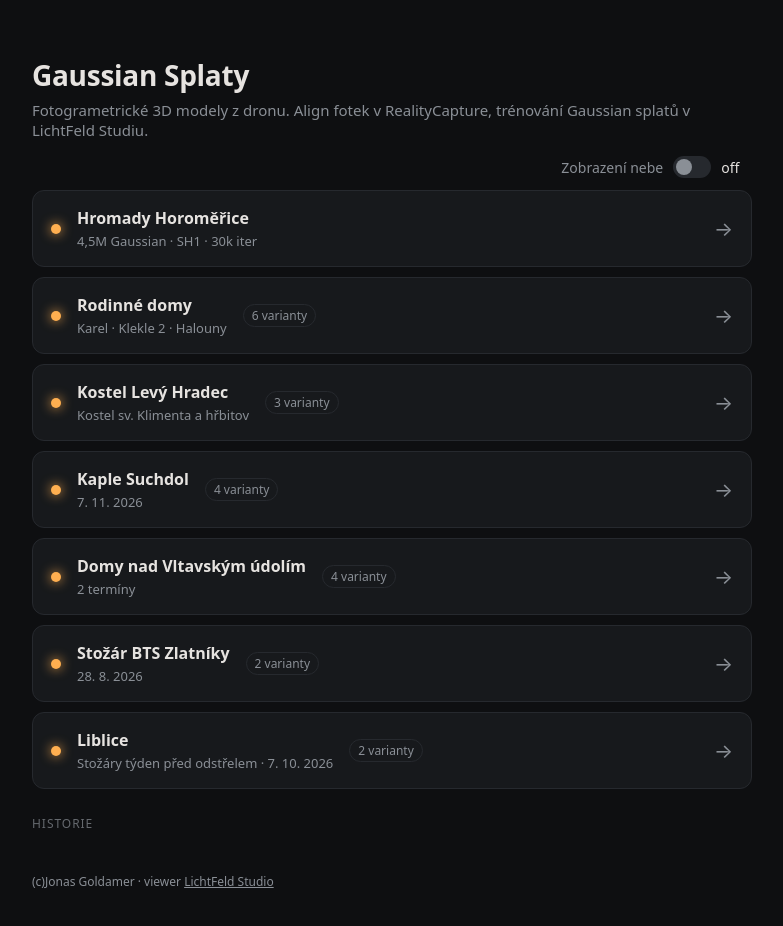
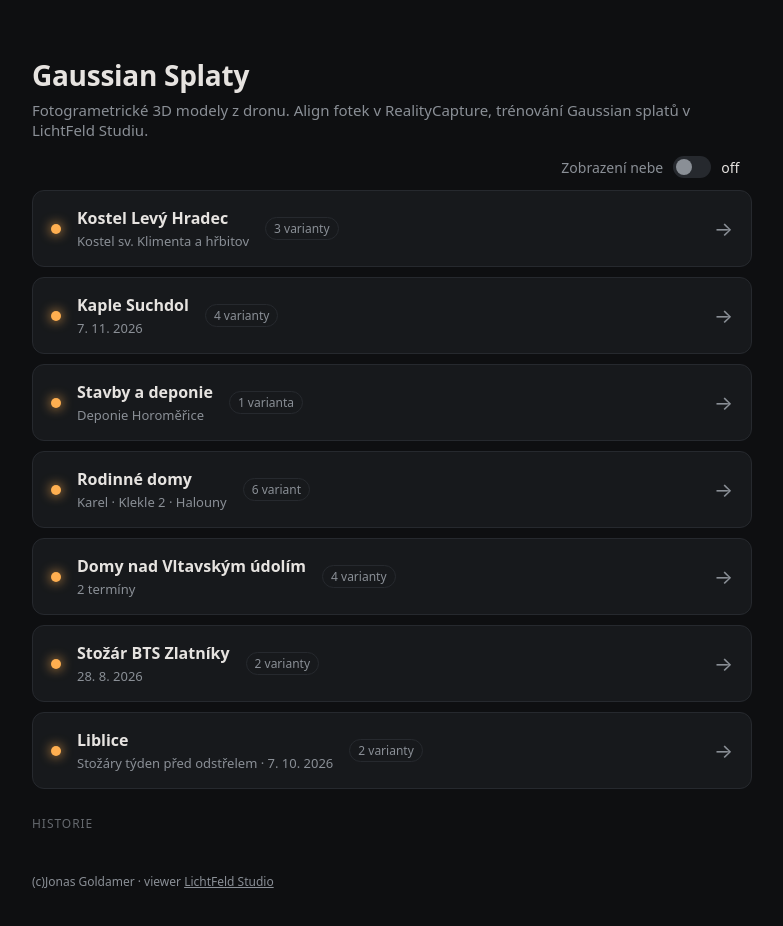
Before and after one commit to JonGold83/JonGaussianSplatts, a plain HTML site: page index.html in a window 1280 px wide. Shown: the whole page, without its empty margins (248-1031 px from the left). Drawn offline with Linux system fonts and the light colour scheme.

Commit message:
Menu: Kostel a Kaple nahoru, sekce Stavby a deponie (Deponie Horomerice) rozbalovaci
Co-Authored-By: Claude Opus 5.5 <noreply@anthropic.com>

```diff
--- a/history.json
+++ b/history.json
@@ -1,5 +1,5 @@
 [
-  {"datum": "2026-11-27", "cas": "16:32", "akce": "přidáno", "kategorie": "Hromady Horoměřice", "nazev": "Hromady Horoměřice", "soubor": "Hromady_Horomerice_4,5M_SH1_30k-iter.sog"},
+  {"datum": "2026-11-27", "cas": "16:32", "akce": "přidáno", "kategorie": "Stavby a deponie", "nazev": "Deponie Horoměřice", "soubor": "Hromady_Horomerice_4,5M_SH1_30k-iter.sog"},
   {"datum": "2026-11-27", "cas": "13:30", "akce": "odstraněno", "kategorie": "Rodinné domy", "nazev": "Klekle 2 – depth", "soubor": "Klekle2_B_depth_4,3M_SH1_30k-iter.sog"},
   {"datum": "2026-11-27", "cas": "13:30", "akce": "odstraněno", "kategorie": "Rodinné domy", "nazev": "Klekle 2 – low density 0,9M", "soubor": "Klekle2_LowDensity_0,9M_SH1_30k-iter.sog"},
   {"datum": "2026-11-27", "cas": "13:15", "akce": "nahrazeno", "kategorie": "Rodinné domy", "nazev": "Karel", "soubor": "Karel_Dum_4,4M_SH1_30k-iter.sog"},
--- a/index.html
+++ b/index.html
@@ -86,17 +86,6 @@
   // Skupina: { name, meta, variants: [[nazev, popis, soubor.sog], ...] }
   // Skupina s 1 variantou = primy odkaz bez rozbaleni
   const groups = [
-    { name: 'Hromady Horoměřice', meta: '4,5M Gaussian · SH1 · 30k iter', variants: [
-      ['Hromady Horoměřice', '4,5M Gaussian · SH1 · 30k iter', 'Hromady_Horomerice_4,5M_SH1_30k-iter.sog'],
-    ]},
-    { name: 'Rodinné domy', meta: 'Karel · Klekle 2 · Halouny', variants: [
-      ['Karel',    '4,4M Gaussian · SH1 · 30k iter',           'Karel_Dum_4,4M_SH1_30k-iter.sog'],
-      ['Karel – low density', '0,9M Gaussian · SH1 · 30k iter', 'Karel_Dum_LowDensity_0,9M_SH1_30k-iter.sog'],
-      ['Klekle 2', '4,3M Gaussian · SH1 · 30k iter',           'Klekle2_4,3M_SH1_30k-iter.sog'],
-      ['Klekle 2 – low density', '1,8M Gaussian · SH1 · 30k iter', 'Klekle2_LowDensity_1,8M_SH1_30k-iter.sog'],
-      ['Halouny',  '4,5M Gaussian · SH1 · 30k iter',           'Halouny_Dum_4,5M_SH1_30k-iter.sog'],
-      ['Halouny – low density', '0,9M Gaussian · SH1 · 30k iter', 'Halouny_Dum_LowDensity_0,9M_SH1_30k-iter.sog'],
-    ]},
     { name: 'Kostel Levý Hradec', meta: 'Kostel sv. Klimenta a hřbitov', variants: [
       ['Kostel a hřbitov', '4,6M Gaussian · SH1 · 30k iter · 319 snímků', 'Kostel_Levy_Hradec_319cam_4,6M_SH1_30k-iter.sog'],
       ['Kostel',           '4,7M Gaussian · 30k iter',                   'Kostel_Levy_Hradec_4,7M_30k-iter_clean.sog'],
@@ -107,6 +96,17 @@
       ['v2 low density',         '1,9M Gaussian',        'Kaple_30k_1,9_Mgaus.sog'],
       ['v2 low density – crop',  '1,2M Gaussian',         'Kaple_30k_1,2M_gaus_CROP.sog'],
       ['v2 low – jen kaple',  '0,36M Gaussian',       'Kaple_30k_0,36Mgaus_JEN kaple.sog'],
+    ]},
+    { name: 'Stavby a deponie', meta: 'Deponie Horoměřice', collapse: true, variants: [
+      ['Deponie Horoměřice', '4,5M Gaussian · SH1 · 30k iter', 'Hromady_Horomerice_4,5M_SH1_30k-iter.sog'],
+    ]},
+    { name: 'Rodinné domy', meta: 'Karel · Klekle 2 · Halouny', variants: [
+      ['Karel',    '4,4M Gaussian · SH1 · 30k iter',           'Karel_Dum_4,4M_SH1_30k-iter.sog'],
+      ['Karel – low density', '0,9M Gaussian · SH1 · 30k iter', 'Karel_Dum_LowDensity_0,9M_SH1_30k-iter.sog'],
+      ['Klekle 2', '4,3M Gaussian · SH1 · 30k iter',           'Klekle2_4,3M_SH1_30k-iter.sog'],
+      ['Klekle 2 – low density', '1,8M Gaussian · SH1 · 30k iter', 'Klekle2_LowDensity_1,8M_SH1_30k-iter.sog'],
+      ['Halouny',  '4,5M Gaussian · SH1 · 30k iter',           'Halouny_Dum_4,5M_SH1_30k-iter.sog'],
+      ['Halouny – low density', '0,9M Gaussian · SH1 · 30k iter', 'Halouny_Dum_LowDensity_0,9M_SH1_30k-iter.sog'],
     ]},
     { name: 'Domy nad Vltavským údolím', meta: '2 termíny', variants: [
       ['Listopad 2026 – high density', '7. 11. 2026 · 6M Gaussian',            'Domy_nad_Vltavskym_udolim_2026-11-07_6M_high_density.sog'],
@@ -138,10 +138,10 @@
 
   const list = document.getElementById('list');
   list.innerHTML = groups.map(g => {
-    if (g.variants.length === 1)
+    if (g.variants.length === 1 && !g.collapse)
       return `<li><a class="item" data-f="${g.variants[0][2]}" data-t="${attr(g.name)}">${row(g.name, g.meta)}</a></li>`;
     return `<li><details data-g="${attr(g.name)}">
-      <summary class="item">${row(g.name, g.meta, `<span class="count">${g.variants.length} varianty</span>`)}</summary>
+      <summary class="item">${row(g.name, g.meta, `<span class="count">${g.variants.length} ${g.variants.length === 1 ? 'varianta' : g.variants.length < 5 ? 'varianty' : 'variant'}</span>`)}</summary>
       <ul class="sublist">${g.variants.map(([n, m, f]) =>
         `<li><a class="item" data-f="${f}" data-t="${attr(g.name + ' – ' + n)}">${row(n, m)}</a></li>`).join('')}</ul>
     </details></li>`;
```
